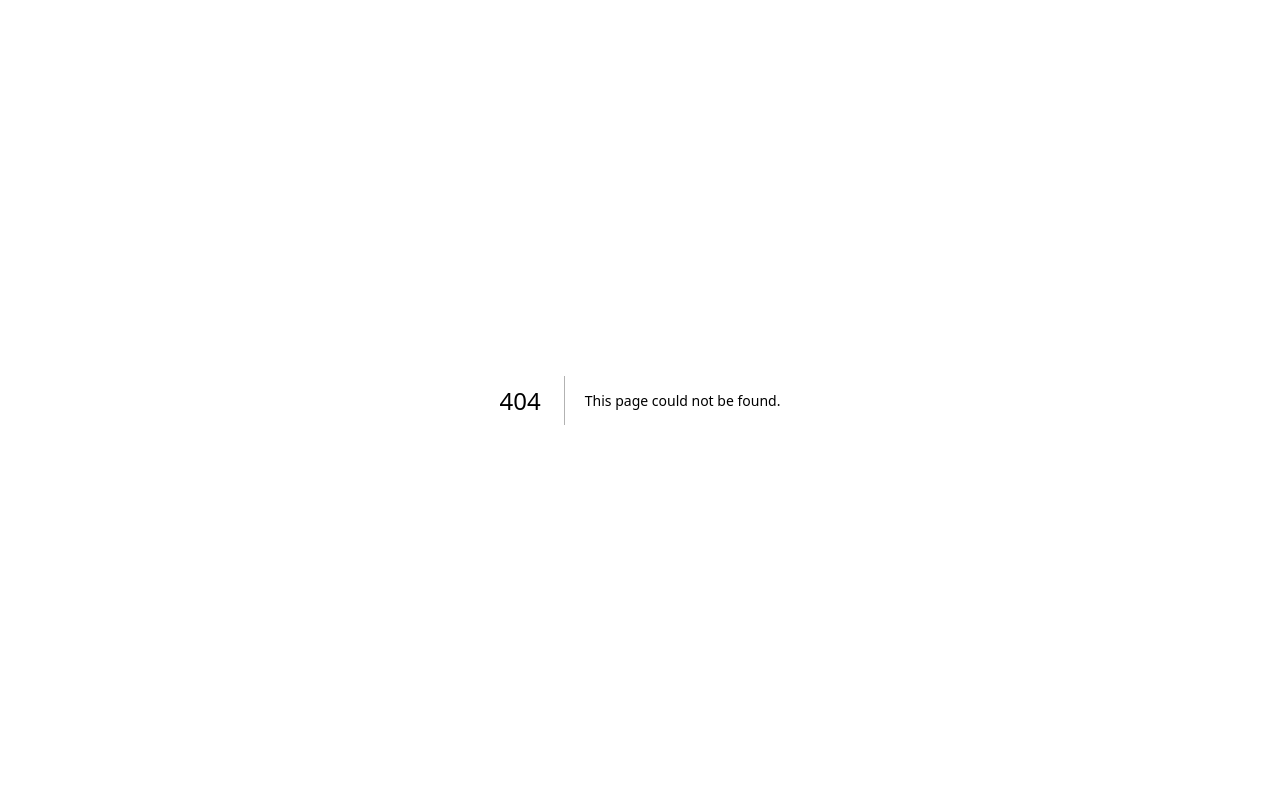
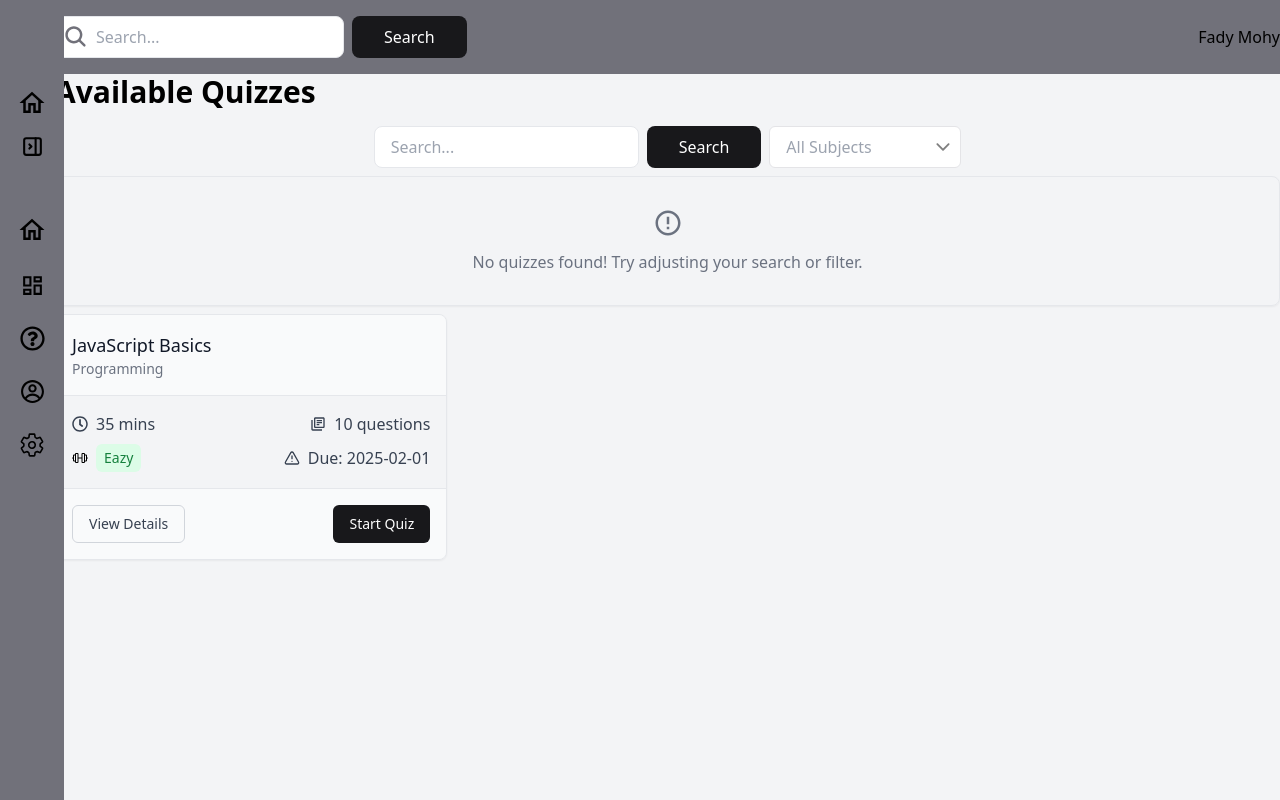
Before and after one commit to FadyMohyEl-Deen/Quizard, a Next.js app: page /Dashboard/Quizzes in a window 1280 px wide. Before the commit this address had no page. Built offline with nearby package versions, Linux system fonts and the light colour scheme.

Commit message:
created quizzes' cards & dashboard's nav

```diff
--- /dev/null
+++ b/app/Dashboard/Quizzes/[id]/page.js
@@ -0,0 +1,15 @@
+import React from "react";
+import SideBar from "../../../components/SideBar";
+import NavBar from "../../../components/NavBar";
+
+function page() {
+  return (
+    <div>
+      <SideBar>
+        <h1>Single Quiz Page</h1>
+      </SideBar>
+    </div>
+  );
+}
+
+export default page;
--- /dev/null
+++ b/app/Dashboard/Quizzes/page.js
@@ -0,0 +1,51 @@
+import React from "react";
+import SideBar from "../../components/SideBar";
+import QuizCard from "../../components/QuizCard";
+import { IoIosArrowDown } from "react-icons/io";
+import { MdErrorOutline } from "react-icons/md";
+
+export default function page() {
+  return (
+    <SideBar>
+      <div>
+        <h1 className="font-bold text-3xl">Available Quizzes</h1>
+        <div className="lg:flex gap-2 justify-center items-center mt-4 mb-2">
+          <div className="flex gap-2 mb-2 lg:mb-0 ">
+            <input
+              type="text"
+              placeholder="Search..."
+              className="w-full px-4 py-2 rounded-lg border focus:outline-none focus:border-zinc-500"
+            />
+            <button className="lg:px-8 px-4 py-2 bg-zinc-900 text-white rounded-lg hover:bg-zinc-600">
+              Search
+            </button>
+          </div>
+          <div className=" relative w-full md:w-48">
+            <select className="w-full pl-4 text-gray-400 p-2 border border-zinc-200 rounded-md bg-white appearance-none cursor-pointer">
+              <option value="all">All Subjects</option>
+              <option value="Programming">Software Testing</option>
+              <option value="Web Development">Web Development</option>
+              <option value="Database">Database</option>
+              <option value="DevOps">DevOps</option>
+              <option value="Cybersecurity">Cybersecurity</option>
+            </select>
+            <div className="absolute inset-y-0 right-2 flex items-center pointer-events-none">
+              <IoIosArrowDown size={20} fill="gray" />
+            </div>
+          </div>
+        </div>
+
+        <div className="flex justify-center items-center border border-gray-200 rounded-lg shadow-sm mb-2">
+          <div className="flex flex-col items-center justify-center h-32 px-4">
+            <MdErrorOutline size={30} className="text-gray-500 mb-2" />
+            <p className="text-gray-500 text-center mt-1">
+              No quizzes found! Try adjusting your search or filter.
+            </p>
+          </div>
+        </div>
+
+        <QuizCard />
+      </div>
+    </SideBar>
+  );
+}
--- a/app/Dashboard/page.js
+++ b/app/Dashboard/page.js
@@ -1,13 +1,15 @@
 import React from "react";
 import SideBar from "../components/SideBar";
 import Hero from "../components/Hero";
+import Stats from "../components/Stats";
 
 function page() {
   return (
     <>
       <SideBar>
-        <Hero/>
-        </SideBar>
+          <h1 className="font-bold text-xl">Welcome Back, Fady</h1>
+          <Stats />
+      </SideBar>
     </>
   );
 }
--- /dev/null
+++ b/app/components/QuizCard.js
@@ -0,0 +1,67 @@
+"use client";
+
+import React from "react";
+import { MdOutlineLibraryBooks } from "react-icons/md";
+import { LuTriangleAlert } from "react-icons/lu";
+import { PiBarbell } from "react-icons/pi";
+import { FaRegClock } from "react-icons/fa";
+
+function QuizCard() {
+  return (
+    <div>
+      {/* Card */}
+      <div className="grid gap-6 md:grid-cols-2 lg:grid-cols-3">
+        <div className="border border-gray-200 rounded-lg shadow-sm overflow-hidden">
+          <div className="p-4 border-b border-gray-200 bg-gray-50">
+            <h3 className="text-lg font-medium text-gray-900">
+              JavaScript Basics
+            </h3>
+            <p className="text-sm text-gray-500">Programming</p>
+          </div>
+          <div className="p-4">
+            <div className="flex justify-between items-center mb-2">
+              <div className="flex items-center text-gray-700">
+                <span className="mr-2">
+                  <FaRegClock />
+                </span>
+                <span>35 mins</span>
+              </div>
+              <div className="flex items-center text-gray-700">
+                <span className="mr-2">
+                  <MdOutlineLibraryBooks />
+                </span>
+                <span>10 questions</span>
+              </div>
+            </div>
+            <div className="flex justify-between items-center">
+              <div className="flex items-center">
+                <span className="mr-2">
+                  <PiBarbell />
+                </span>
+                <span className="px-2 py-1 rounded-md text-sm font-medium bg-green-100 text-green-700">
+                  Eazy
+                </span>
+              </div>
+              <div className="flex items-center text-gray-700">
+                <span className="mr-2">
+                  <LuTriangleAlert />
+                </span>
+                <span>Due: 2025-02-01</span>
+              </div>
+            </div>
+          </div>
+          <div className="p-4 flex justify-between border-t border-gray-200 bg-gray-50">
+            <button className="px-4 py-2 text-sm font-medium text-gray-700 border border-gray-300 rounded-md hover:bg-gray-100">
+              View Details
+            </button>
+            <button className="px-4 py-2 text-sm font-medium text-white bg-zinc-900 rounded-md hover:bg-zinc-700">
+              Start Quiz
+            </button>
+          </div>
+        </div>
+      </div>
+    </div>
+  );
+}
+
+export default QuizCard;
--- a/app/components/SideBar.js
+++ b/app/components/SideBar.js
@@ -11,6 +11,7 @@ import { MdOutlineDashboard, MdOutlineHome } from "react-icons/md";
 import { FaRegQuestionCircle } from "react-icons/fa";
 import { CgProfile } from "react-icons/cg";
 import { IoSettingsOutline } from "react-icons/io5";
+import SideNav from "./SideNav";
 
 function SideBar({ children }) {
   const [isSidebarOpen, setIsSidebarOpen] = useState(false);
@@ -23,12 +24,27 @@ function SideBar({ children }) {
   };
 
   return (
+    <>
       <div className="flex h-screen overflow-hidden">
         <aside
           className={`${
             isSidebarOpen ? "w-48" : "w-16"
-        } fixed left-0 top-0 h-full bg-zinc-200 flex flex-col justify-between transition-all duration-300 ease-in-out overflow-y-auto`}>
-        <div className="py-4 px-2">
+          } pt-20 fixed left-0 top-0 h-full bg-zinc-500 flex flex-col justify-between transition-all duration-300 ease-in-out overflow-y-auto`}>
+          <div className="">
+            <li
+              className={`group flex items-center ${
+                isSidebarOpen ? "px-3 justify-start" : "px-4 justify-center"
+              } py-2 text-md text-black hover:bg-black hover:text-white rounded-lg cursor-pointer font-medium`}>
+              <Link href="/">
+                <div
+                  className={`flex items-center ${
+                    isSidebarOpen ? "gap-2" : ""
+                  }`}>
+                  <MdOutlineHome size={30} />
+                  {isSidebarOpen && <span>Home</span>}
+                </div>
+              </Link>
+            </li>
             <div
               className={`mb-10 flex ${
                 isSidebarOpen ? "justify-end" : "justify-center"
@@ -67,13 +83,27 @@ function SideBar({ children }) {
                   className={`group flex items-center ${
                     isSidebarOpen ? "px-3 justify-start" : "px-4 justify-center"
                   } py-2 text-md text-black hover:bg-black hover:text-white rounded-lg cursor-pointer font-medium`}>
-                <Link href="/dashboard">
+                  <Link href="/Dashboard">
                     <div
                       className={`flex items-center ${
                         isSidebarOpen ? "gap-2" : ""
                       }`}>
                       <MdOutlineDashboard size={25} />
                       {isSidebarOpen && <span>Overview</span>}
+                    </div>
+                  </Link>
+                </li>
+                <li
+                  className={`group flex items-center ${
+                    isSidebarOpen ? "px-3 justify-start" : "px-4 justify-center"
+                  } py-2 text-md text-black hover:bg-black hover:text-white rounded-lg cursor-pointer font-medium`}>
+                  <Link href="/Dashboard/Quizzes">
+                    <div
+                      className={`flex items-center ${
+                        isSidebarOpen ? "gap-2" : ""
+                      }`}>
+                      <FaRegQuestionCircle size={25} />
+                      {isSidebarOpen && <span>Quizzes</span>}
                     </div>
                   </Link>
                 </li>
@@ -91,20 +121,7 @@ function SideBar({ children }) {
                     </div>
                   </Link>
                 </li>
-              <li
-                className={`group flex items-center ${
-                  isSidebarOpen ? "px-3 justify-start" : "px-4 justify-center"
-                } py-2 text-md text-black hover:bg-black hover:text-white rounded-lg cursor-pointer font-medium`}>
-                <Link href="/quizes">
-                  <div
-                    className={`flex items-center ${
-                      isSidebarOpen ? "gap-2" : ""
-                    }`}>
-                    <FaRegQuestionCircle size={25} />
-                    {isSidebarOpen && <span>Quizzes</span>}
-                  </div>
-                </Link>
-              </li>
+
                 <li
                   className={`group flex items-center ${
                     isSidebarOpen ? "px-3 justify-start" : "px-4 justify-center"
@@ -128,9 +145,13 @@ function SideBar({ children }) {
           className={`flex-1 overflow-y-auto bg-gray-100 transition-all duration-300 ease-in-out ${
             isSidebarOpen ? "ml-48" : "ml-[55px]"
           }`}>
-        <div className="p-10">{children}</div>
+          <div className="">
+            <SideNav />
+            {children}
+          </div>
         </main>
       </div>
+    </>
   );
 }
 
--- /dev/null
+++ b/app/components/SideNav.js
@@ -0,0 +1,34 @@
+import React from "react";
+import { IoSearch } from "react-icons/io5";
+import { useState } from "react";
+import Link from "next/link";
+import { MdOutlineDashboard, MdOutlineHome } from "react-icons/md";
+
+function SideNav() {
+  const [isSidebarOpen, setIsSidebarOpen] = useState(false);
+  const toggleSidebar = () => {
+    setIsSidebarOpen(!isSidebarOpen);
+  };
+  return (
+    <div>
+      <nav className="flex justify-between items-center bg-zinc-500 h-full py-4 ">
+        <div className="flex gap-2 mb-2 lg:mb-0 ">
+          <IoSearch size={25} className="absolute mt-2 ml-2 text-zinc-500 " />
+          <input
+            type="text"
+            placeholder="Search..."
+            className="pl-10 w-full px-4 py-2 rounded-lg border focus:outline-none focus:border-zinc-500"
+          />
+          <button className="lg:px-8 px-4 py-2 bg-zinc-900 text-white rounded-lg hover:bg-zinc-600">
+            Search
+          </button>
+        </div>
+        <div>
+          <h1>Fady Mohy</h1>
+        </div>
+      </nav>
+    </div>
+  );
+}
+
+export default SideNav;
--- /dev/null
+++ b/app/components/Stats.js
@@ -0,0 +1,49 @@
+import React from "react";
+import { ImListNumbered } from "react-icons/im";
+
+function Stats() {
+  return (
+    <div>
+      <div className="flex justify-center items-start min-h-screen bg-gray-100 p-5 md:p-10">
+        <div className="sm:w-[65%]">
+          <div className="flex flex-col lg:flex-row w-full gap-4 rounded-lg">
+            <div className=" p-8 w-full bg-zinc-800 rounded-lg ">
+              <div className="flex flex-col">
+                <p className="text-white mb-3 md:mb-6">Enrolled Courses</p>
+                <p className="text-white font-semibold text-xl md:text-3xl">
+                  4
+                </p>
+              </div>
+            </div>
+            <div className=" p-8 w-full bg-zinc-800 rounded-lg ">
+              <div className="flex flex-col">
+                <p className="text-white mb-3 md:mb-6">Avg. Score</p>
+                <p className="text-white font-semibold text-xl md:text-3xl">
+                  78.16%
+                </p>
+              </div>
+            </div>
+            <div className=" p-8 w-full bg-zinc-800 rounded-lg ">
+              <div className="flex flex-col">
+                <p className="text-white mb-3 md:mb-6">Study Time</p>
+                <p className="text-white font-semibold text-xl md:text-3xl">
+                  24h 32m
+                </p>
+              </div>
+            </div>
+            <div className=" p-8 w-full bg-zinc-800 rounded-lg ">
+              <div className="flex flex-col">
+                <p className="text-white mb-3 md:mb-6">Upcoming Quizes</p>
+                <p className="text-white font-semibold text-xl md:text-3xl">
+                  3
+                </p>
+              </div>
+            </div>
+          </div>
+        </div>
+      </div>
+    </div>
+  );
+}
+
+export default Stats;
--- a/package.json
+++ b/package.json
@@ -9,7 +9,7 @@
     "lint": "next lint"
   },
   "dependencies": {
-    "autoprefixer": "10.4.20",
+    "autoprefixer": "^10.4.20",
     "axios": "^1.7.9",
     "babel": "^6.23.0",
     "bcryptjs": "^2.4.3",
@@ -20,13 +20,13 @@
     "next": "^15.1.4",
     "next-auth": "^4.24.11",
     "nodemailer": "^6.9.16",
-    "postcss": "8.5.1",
+    "postcss": "^8.5.1",
     "react": "19.0.0",
     "react-dom": "19.0.0",
     "react-hot-toast": "^2.5.1",
     "react-icons": "^5.4.0",
     "styled-jsx": "^5.1.6",
-    "tailwindcss": "3.4.17",
+    "tailwindcss": "^3.4.17",
     "webpack": "^5.97.1"
   }
 }
--- /dev/null
+++ b/src/lib/utils.js
@@ -0,0 +1,6 @@
+import { clsx } from "clsx";
+import { twMerge } from "tailwind-merge"
+
+export function cn(...inputs) {
+  return twMerge(clsx(inputs));
+}
```
Also changed, not shown: app/Dashboard/Admin/page.js (deleted), app/Dashboard/Instructor/page.js (deleted), app/Dashboard/Student/page.js (deleted), 1 other file (tests, documents, lock files or other folders). Lines whose indentation alone changed are shown as unchanged.
